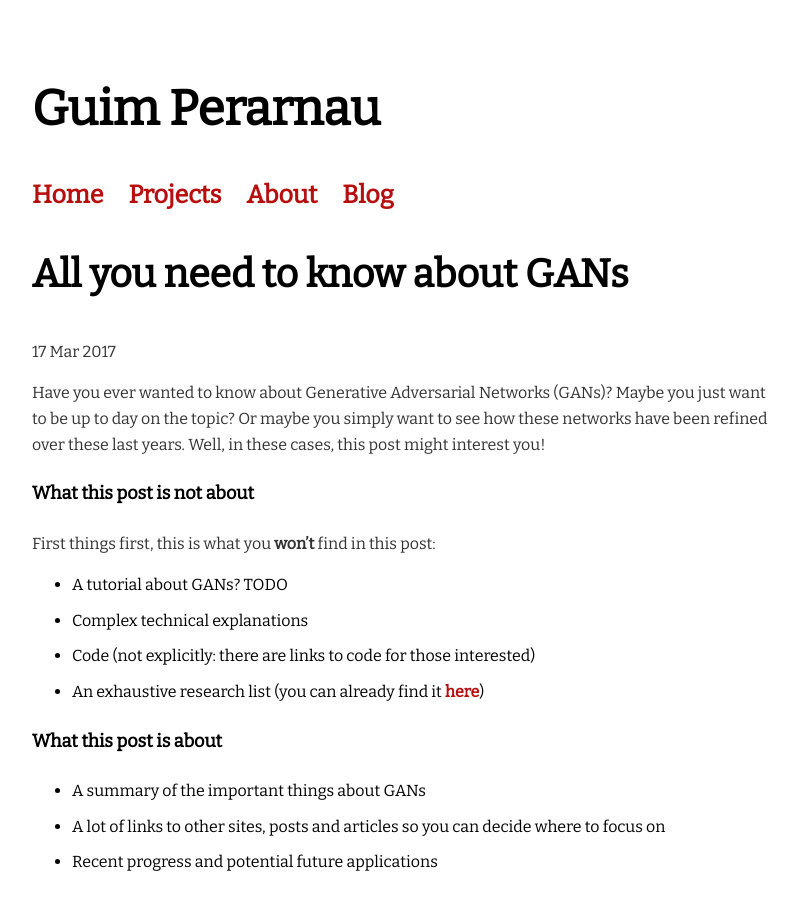
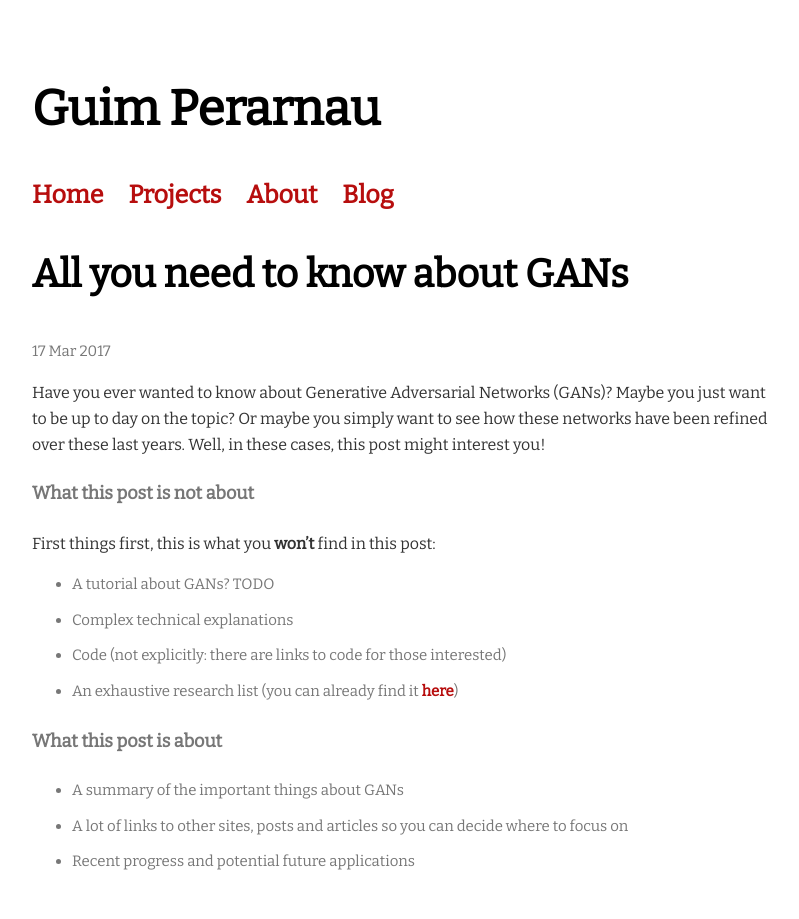
Before and after one commit to Guim3/guim3.github.io, a Jekyll site: the page built from _posts/2017-03-17-All-you-need-to-know-about-GANs.md, in a window 1280 px wide. Shown: the top 919 px of the page, without its empty margins (233-1032 px from the left). Built offline with Jekyll 4.4.1, drawn with Linux system fonts in a browser that asks for light colours; comment, search, counter and statistics services are not loaded.

Commit message:
Update style post

```diff
--- a/_layouts/post.html
+++ b/_layouts/post.html
@@ -2,7 +2,7 @@
 layout: default
 ---
 <h1>{{ page.title }}</h1>
-<p class="meta">{{ page.date | date_to_string }}</p>
+<div class="date">{{ page.date | date_to_string }}</p>
 
 <div class="post">
   {{ content }}
--- a/_posts/2017-03-17-All-you-need-to-know-about-GANs.md
+++ b/_posts/2017-03-17-All-you-need-to-know-about-GANs.md
@@ -28,12 +28,14 @@
 
 I personally think that GANs have a huge potential but we still need have a lot to figure out until we can reach to reach that point.
 
+{: img.center}
 ![All aboard the GAN train](https://cdn.meme.am/instances/500x/48663315.jpg){:height="auto" width="45%"}
 
 In any case, what are GANs? I'm going to describe them very briefly. In case you are not familiar about them and want to know more details, there are a lot of great sites with good explanations. As a personal recommendation, I like the ones from [Eric Jang][introGAN1] and [Brandon Amos][introGAN2].
 
 So, GANs — originally proposed by Ian Goodfellow — have two networks, a generator and a discriminator. They are both trained at the same time and compete again each other in a minimax game. The generator is trained to fool the discriminator creating realistic images, and the discriminator is trained not to be fooled by the generator.
 
+{: img.center}
 ![GAN training overview]({{site.baseurl}}/files/blog/All-you-need-to-know-about-GANs/GAN_training_overview.jpg)
 
 At first, the generator generates images. It does that by sampling a vector noise Z from a simple distribution (e.g. normal), and then upsampling this vector up to an image. In the first iterations, these images will look very noisy.
```
